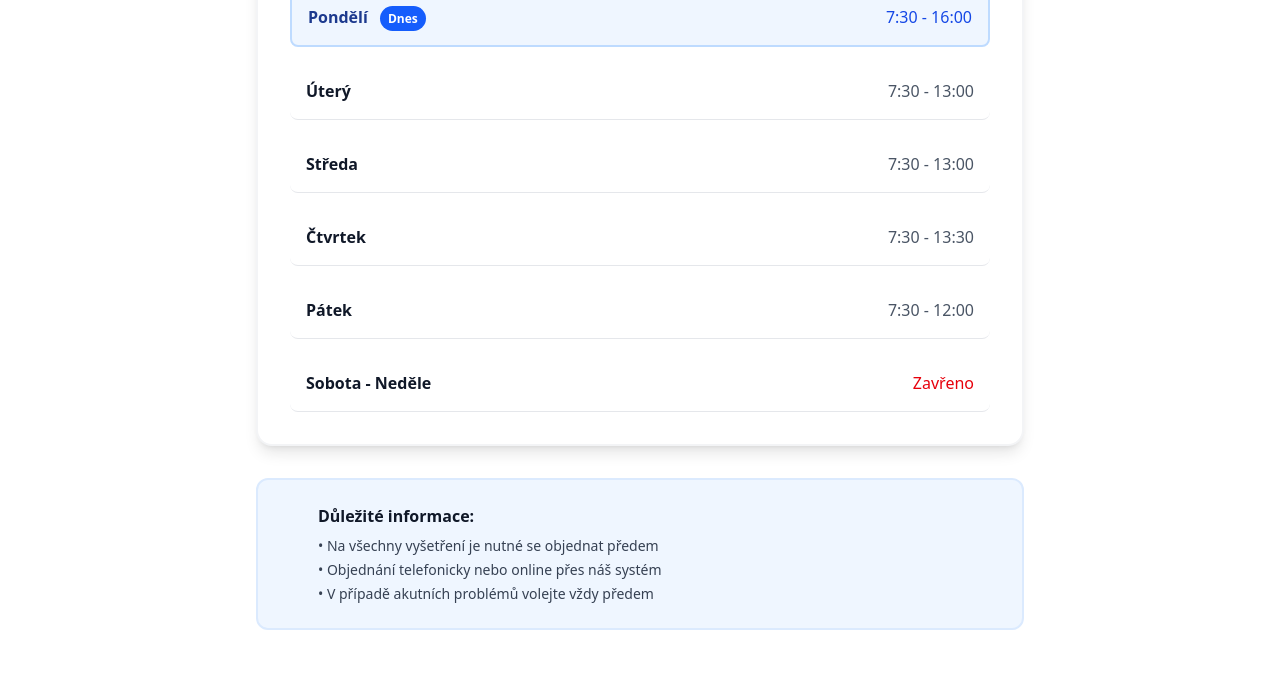
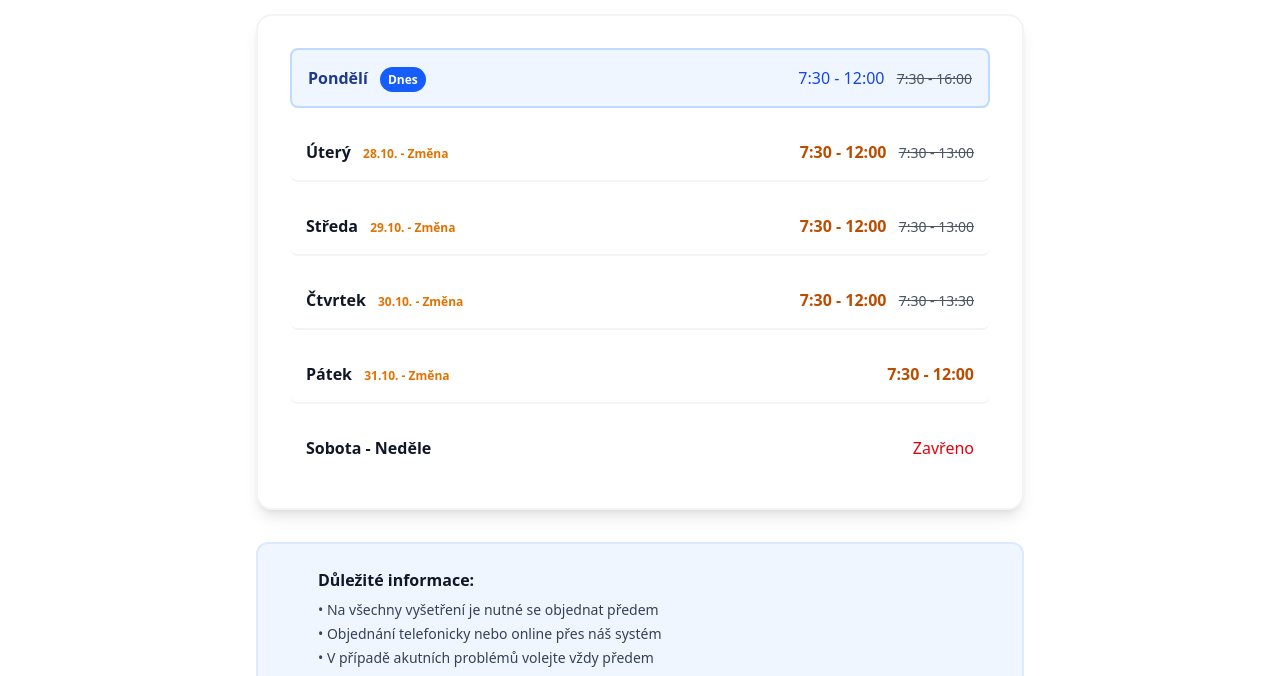
Before and after one commit to janpodmolik/zdravicko, an Astro site: page /ordinacni-hodiny in a window 1280 px wide. Shown: the part 712-1388 px from the top of the page. Built offline with nearby package versions, Linux system fonts and the light colour scheme; Astro itself is replaced by a stand-in of ours; some icons are missing.

Commit message:
Weekly schedule opening hours upgrade.

```diff
--- a/src/components/layouts/WeeklySchedule.astro
+++ b/src/components/layouts/WeeklySchedule.astro
@@ -1,55 +1,83 @@
 ---
 import { Icon } from 'astro-icon/components';
-import { getOpeningHoursForDay } from '../../utils/openingHours';
+import {
+  getWeekScheduleWithNotices,
+  formatDateForDay,
+  NOTICE_TYPE_CLASSES,
+  type WeekDaySchedule,
+  type NoticeType
+} from '../../utils/openingHours';
 
 interface Props {
   showLink?: boolean;
 }
 
-const {
-  showLink = false
-} = Astro.props;
+const { showLink = false } = Astro.props;
 
-const today = new Date().getDay();
+const weekSchedule = getWeekScheduleWithNotices();
 
-const weekSchedule = [
-  { day: 'Pondělí', hours: getOpeningHoursForDay(1) || 'Zavřeno', isToday: today === 1 },
-  { day: 'Úterý', hours: getOpeningHoursForDay(2) || 'Zavřeno', isToday: today === 2 },
-  { day: 'Středa', hours: getOpeningHoursForDay(3) || 'Zavřeno', isToday: today === 3 },
-  { day: 'Čtvrtek', hours: getOpeningHoursForDay(4) || 'Zavřeno', isToday: today === 4 },
-  { day: 'Pátek', hours: getOpeningHoursForDay(5) || 'Zavřeno', isToday: today === 5 },
-  { day: 'Sobota - Neděle', hours: 'Zavřeno', isToday: today === 0 || today === 6, isClosed: true },
-];
+// ============================================================================
+// HELPER FUNKCE PRO STYLING
+// ============================================================================
+
+/**
+ * Vrátí CSS třídy pro zobrazení ordinačních hodin podle stavu dne
+ */
+function getHourClass(schedule: WeekDaySchedule): string {
+  if (schedule.isClosed) return 'text-red-600';
+  if (schedule.isToday) return 'text-blue-700';
+
+  if (schedule.isModified && schedule.noticeType) {
+    return `${NOTICE_TYPE_CLASSES[schedule.noticeType].text} font-semibold`;
+  }
+
+  return 'text-gray-600';
+}
+
+/**
+ * Vrátí CSS třídy pro badge se změnou
+ */
+function getChangeBadgeClass(noticeType?: NoticeType): string {
+  if (!noticeType) return 'text-amber-600';
+  return NOTICE_TYPE_CLASSES[noticeType].badge;
+}
 ---
 
 <div class="bg-white rounded-2xl shadow-lg overflow-hidden border-2 border-gray-100">
   <div class="p-8">
     <div class="space-y-4">
-      {weekSchedule.map(({ day, hours, isToday, isClosed }) => (
+      {weekSchedule.map((schedule) => (
         <div
           class:list={[
             'flex justify-between items-center py-4 px-4 rounded-lg transition-colors',
-            isToday ? 'bg-blue-50 border-2 border-blue-200' : 'border-b border-gray-200'
+            schedule.isToday ? 'bg-blue-50 border-2 border-blue-200' : 'border-b-2 border-gray-100 last:border-b-0'
           ]}
         >
-          <span class:list={[
-            'font-semibold',
-            isToday ? 'text-blue-900' : 'text-gray-900'
-          ]}>
-            {day}
-            {isToday && (
-              <span class="ml-2 text-xs bg-blue-600 text-white px-2 py-1 rounded-full">
-                Dnes
+          <div>
+            <span class:list={['font-semibold', schedule.isToday ? 'text-blue-900' : 'text-gray-900']}>
+              {schedule.dayName}
+              {schedule.isToday && (
+                <span class="ml-2 text-xs bg-blue-600 text-white px-2 py-1 rounded-full">Dnes</span>
+              )}
+              {schedule.isModified && !schedule.isToday && schedule.dayOfWeek > 0 && (
+                <span class:list={['ml-2 text-xs', getChangeBadgeClass(schedule.noticeType)]}>
+                  {formatDateForDay(schedule.dayOfWeek)} - Změna
+                </span>
+              )}
+            </span>
+          </div>
+
+          <div class="text-right">
+            <span class:list={['font-medium', getHourClass(schedule)]}>
+              {schedule.actualHours || 'Zavřeno'}
+            </span>
+
+            {schedule.isModified && schedule.regularHours && schedule.regularHours !== schedule.actualHours && (
+              <span class="text-sm ml-2 text-gray-600 line-through">
+                {schedule.regularHours}
               </span>
             )}
-          </span>
-          <span class:list={[
-            'font-medium',
-            isClosed ? 'text-red-600' :
-            isToday ? 'text-blue-700' : 'text-gray-600'
-          ]}>
-            {hours}
-          </span>
+          </div>
         </div>
       ))}
     </div>
--- a/src/data/special-notice.json
+++ b/src/data/special-notice.json
@@ -1,9 +1,9 @@
 {
-  "active": false,
-  "message": "Dnes zavreno, zdravicko ma dovolenou.",
+  "active": true,
+  "message": "Zdravíčko má zkrácenou ordinační dobu. 🌼",
   "closed": false,
-  "hours": "8:00 - 12:00",
+  "hours": "7:30 - 12:00",
   "type": "warning",
-  "validFrom": "2025-10-26",
-  "validTo": "2025-10-27"
+  "validFrom": "2025-10-27",
+  "validTo": "2025-10-31"
 }
--- a/src/utils/openingHours.ts
+++ b/src/utils/openingHours.ts
@@ -1,22 +1,78 @@
 import specialNoticeData from "../data/special-notice.json";
+
+// ============================================================================
+// TYPY A KONSTANTY
+// ============================================================================
+
+export type NoticeType = "warning" | "info" | "urgent";
 
 export interface OpeningHoursInfo {
   title: string;
   hours: string | null;
-  isModified?: boolean; // Příznak, že jsou hodiny upravené speciálním oznámením
-  notice?: string; // Text oznámení, pokud existuje
-  noticeType?: "warning" | "info" | "urgent"; // Typ oznámení pro barvy
+  isModified?: boolean;
+  notice?: string;
+  noticeType?: NoticeType;
 }
 
-interface SpecialNotice {
+export interface SpecialNotice {
   active: boolean;
   message: string;
   closed?: boolean;
   hours?: string;
-  type: "warning" | "info" | "urgent";
+  type: NoticeType;
   validFrom?: string;
   validTo?: string;
 }
+
+export interface WeekDaySchedule {
+  dayName: string;
+  dayOfWeek: number;
+  regularHours: string | null;
+  actualHours: string | null;
+  isToday: boolean;
+  isClosed: boolean;
+  isModified: boolean;
+  notice?: string;
+  noticeType?: NoticeType;
+}
+
+/** Dny v týdnu - ISO standard (1 = pondělí, 7 = neděle) */
+export const DayOfWeek = {
+  MONDAY: 1,
+  TUESDAY: 2,
+  WEDNESDAY: 3,
+  THURSDAY: 4,
+  FRIDAY: 5,
+  SATURDAY: 6,
+  SUNDAY: 0,
+} as const;
+
+/** Názvy dnů v češtině */
+export const DAY_NAMES: Record<number, string> = {
+  [DayOfWeek.MONDAY]: "Pondělí",
+  [DayOfWeek.TUESDAY]: "Úterý",
+  [DayOfWeek.WEDNESDAY]: "Středa",
+  [DayOfWeek.THURSDAY]: "Čtvrtek",
+  [DayOfWeek.FRIDAY]: "Pátek",
+  [DayOfWeek.SATURDAY]: "Sobota",
+  [DayOfWeek.SUNDAY]: "Neděle",
+} as const;
+
+/** CSS třídy pro typy oznámení */
+export const NOTICE_TYPE_CLASSES = {
+  urgent: {
+    text: "text-red-700",
+    badge: "text-red-600",
+  },
+  warning: {
+    text: "text-amber-700",
+    badge: "text-amber-600",
+  },
+  info: {
+    text: "text-blue-700",
+    badge: "text-blue-600",
+  },
+} as const;
 
 const openingHoursByDay: Record<number, string | null> = {
   0: null, // Sunday - closed
@@ -136,3 +192,147 @@ export function getTodayOpeningHours(): OpeningHoursInfo {
 export function getOpeningHoursForDay(dayOfWeek: number): string | null {
   return openingHoursByDay[dayOfWeek];
 }
+
+/**
+ * Vrátí datum ve formátu YYYY-MM-DD pro daný den v týdnu
+ */
+function getDateForDayInWeek(
+  dayOfWeek: number,
+  weekOffset: number = 0
+): string {
+  const today = new Date();
+  const currentDay = today.getDay();
+
+  // Vypočítáme rozdíl mezi aktuálním dnem a cílovým dnem
+  let daysToAdd = dayOfWeek - currentDay;
+
+  // Pokud je cílový den v minulosti tento týden, přidáme týden
+  if (daysToAdd < 0) {
+    daysToAdd += 7;
+  }
+
+  // Přidáme offset týdnů
+  daysToAdd += weekOffset * 7;
+
+  const targetDate = new Date(today);
+  targetDate.setDate(today.getDate() + daysToAdd);
+
+  const year = targetDate.getFullYear();
+  const month = String(targetDate.getMonth() + 1).padStart(2, "0");
+  const day = String(targetDate.getDate()).padStart(2, "0");
+
+  return `${year}-${month}-${day}`;
+}
+
+/**
+ * Zkontroluje, zda pro daný den existuje aktivní special notice
+ */
+function getSpecialNoticeForDate(dateStr: string): SpecialNotice | null {
+  const notice = specialNoticeData as SpecialNotice;
+
+  if (!notice.active) return null;
+
+  if (!isDateInRange(dateStr, notice.validFrom, notice.validTo)) {
+    return null;
+  }
+
+  return notice;
+}
+
+// ============================================================================
+// UTILITY FUNKCE PRO DATUM
+// ============================================================================
+
+/**
+ * Vrátí datum ve formátu DD.MM. pro daný den v týdnu
+ * @param dayOfWeek Den v týdnu (0 = neděle, 1 = pondělí, atd.)
+ * @returns Formátované datum např. "28.10."
+ */
+export function formatDateForDay(dayOfWeek: number): string {
+  const today = new Date();
+  const currentDay = today.getDay();
+  let daysToAdd = dayOfWeek - currentDay;
+
+  if (daysToAdd < 0) daysToAdd += 7;
+
+  const targetDate = new Date(today);
+  targetDate.setDate(today.getDate() + daysToAdd);
+
+  const day = targetDate.getDate();
+  const month = targetDate.getMonth() + 1;
+
+  return `${day}.${month}.`;
+}
+
+// ============================================================================
+// HLAVNÍ API FUNKCE
+// ============================================================================
+
+/**
+ * Vrátí kompletní týdenní rozvrh s respektováním special notices
+ * Zahrnuje jak běžné hodiny, tak případné výjimky
+ */
+export function getWeekScheduleWithNotices(): WeekDaySchedule[] {
+  const today = new Date();
+  const currentDay = today.getDay();
+
+  const schedule: WeekDaySchedule[] = [
+    { dayOfWeek: DayOfWeek.MONDAY, dayName: DAY_NAMES[DayOfWeek.MONDAY] },
+    { dayOfWeek: DayOfWeek.TUESDAY, dayName: DAY_NAMES[DayOfWeek.TUESDAY] },
+    { dayOfWeek: DayOfWeek.WEDNESDAY, dayName: DAY_NAMES[DayOfWeek.WEDNESDAY] },
+    { dayOfWeek: DayOfWeek.THURSDAY, dayName: DAY_NAMES[DayOfWeek.THURSDAY] },
+    { dayOfWeek: DayOfWeek.FRIDAY, dayName: DAY_NAMES[DayOfWeek.FRIDAY] },
+  ].map(({ dayOfWeek, dayName }) => {
+    const dateStr = getDateForDayInWeek(dayOfWeek);
+    const regularHours = openingHoursByDay[dayOfWeek];
+    const isToday = currentDay === dayOfWeek;
+
+    // Výchozí hodnoty
+    let actualHours = regularHours;
+    let isClosed = !regularHours;
+    let isModified = false;
+    let notice = null;
+
+    // Aplikace special notice
+    // Pro pracovní dny (Po-Pá) kontrolujeme special notices
+    notice = getSpecialNoticeForDate(dateStr);
+
+    if (notice) {
+      isModified = true;
+
+      if (notice.closed) {
+        actualHours = null;
+        isClosed = true;
+      } else if (notice.hours) {
+        actualHours = notice.hours;
+        isClosed = false;
+      }
+    }
+
+    return {
+      dayOfWeek,
+      dayName,
+      regularHours,
+      actualHours,
+      isToday,
+      isClosed,
+      isModified,
+      notice: notice?.message,
+      noticeType: notice?.type,
+    };
+  });
+
+  // Přidáme víkend (kombinovaný řádek)
+  schedule.push({
+    dayOfWeek: -1, // Speciální hodnota pro víkend
+    dayName: "Sobota - Neděle",
+    regularHours: null,
+    actualHours: null,
+    isToday:
+      currentDay === DayOfWeek.SUNDAY || currentDay === DayOfWeek.SATURDAY,
+    isClosed: true,
+    isModified: false,
+  });
+
+  return schedule;
+}
```
